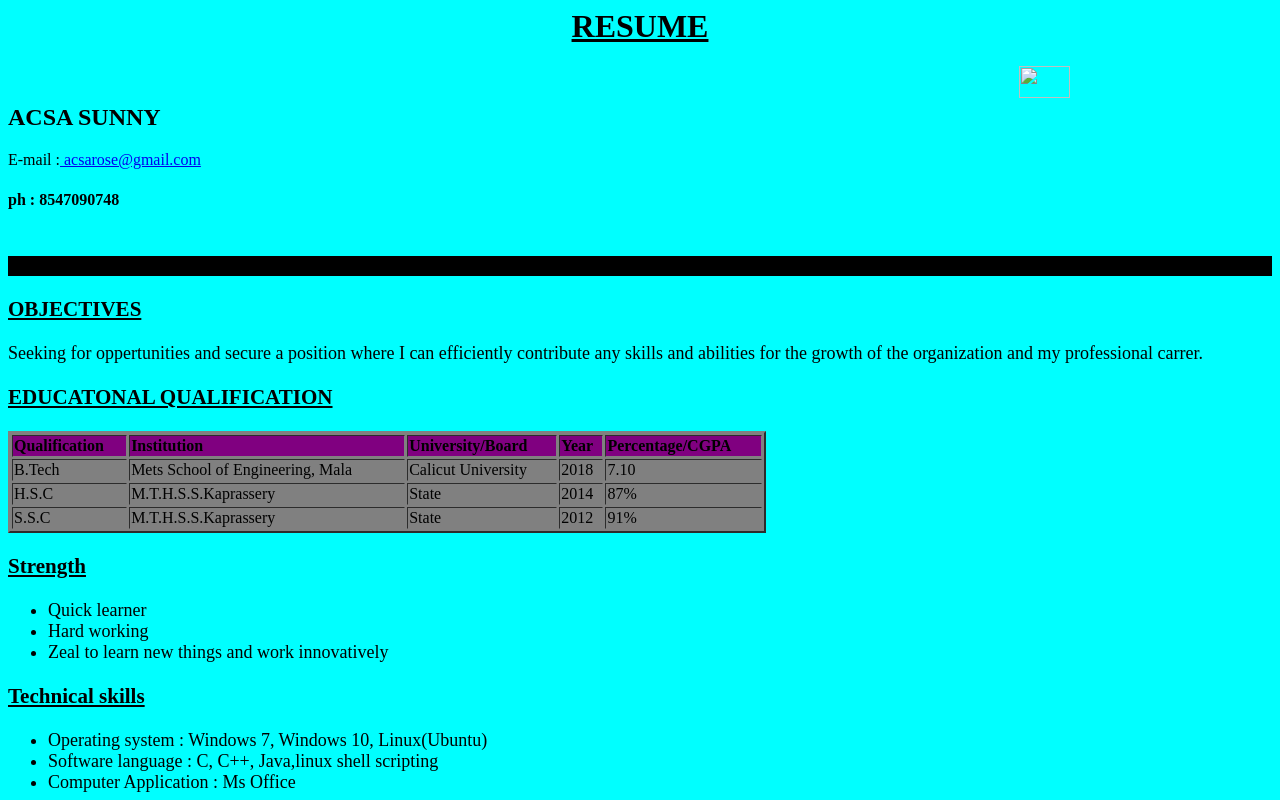
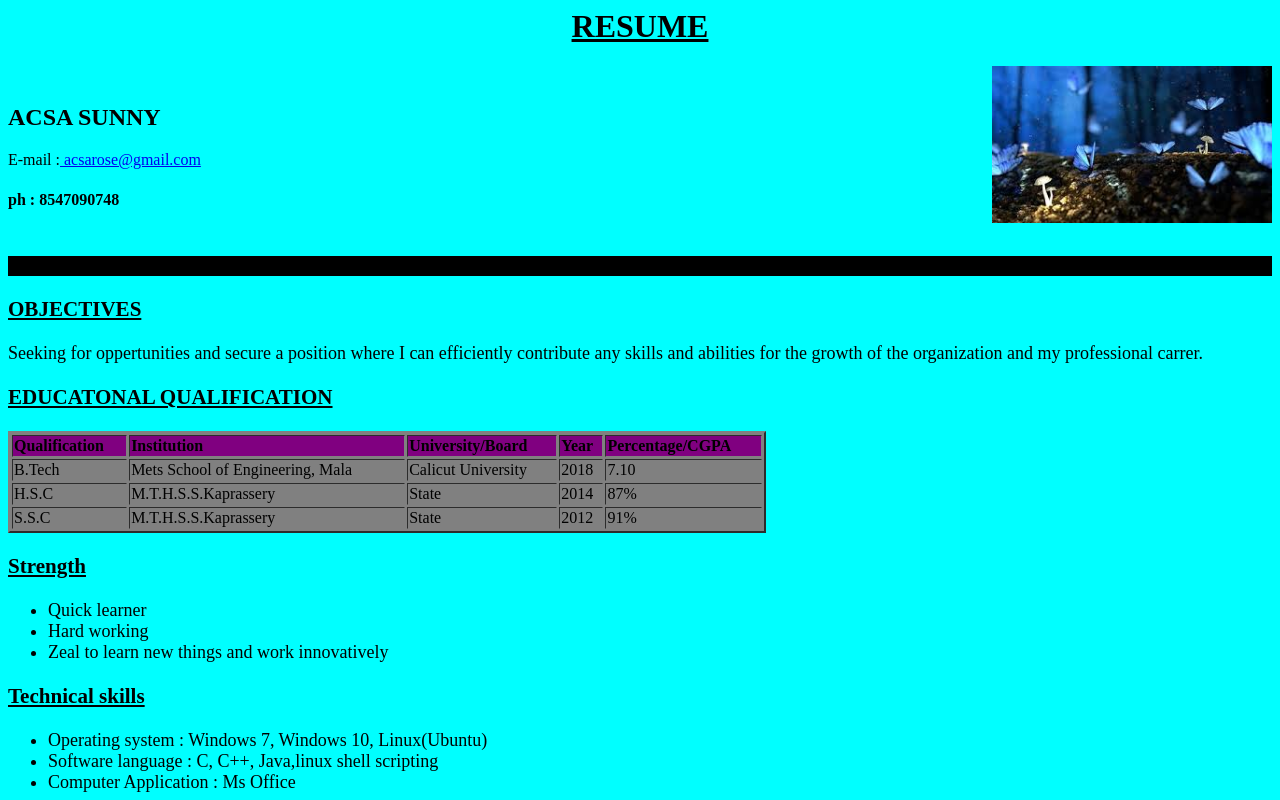
Before and after one commit to acsasunny/resume, a plain HTML site: page index.html in a window 1280 px wide. Shown: the top 800 px of the page. Drawn offline with Linux system fonts and the light colour scheme.

Commit message:
Update index.html

```diff
--- a/index.html
+++ b/index.html
@@ -4,7 +4,7 @@
 </head>
 <body bgcolor = "cyan" >
 <b><u><h1 align = "center"> RESUME </u> </h1> </b>
-<img src = "c:\pimage.jpg" align = "right" height = "20%"> <br>
+<img src = "https://github.com/acsasunny/resume/blob/master/pimg.jpg" align = "right" height = "20%"> <br>
 <h2> ACSA SUNNY </h2>
 E-mail :<a href = "acsarose@gmail.com"> acsarose@gmail.com </a>
 <h4>ph : 8547090748 </h4><br>
```
